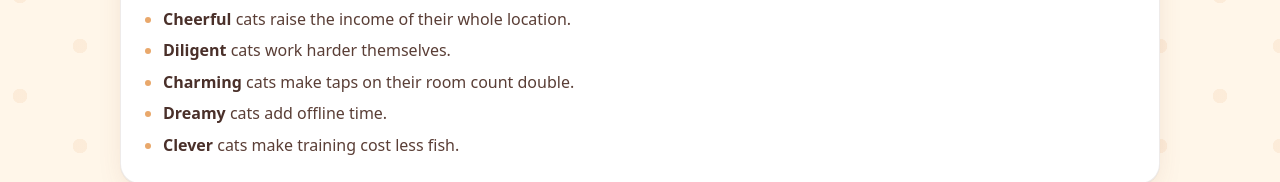
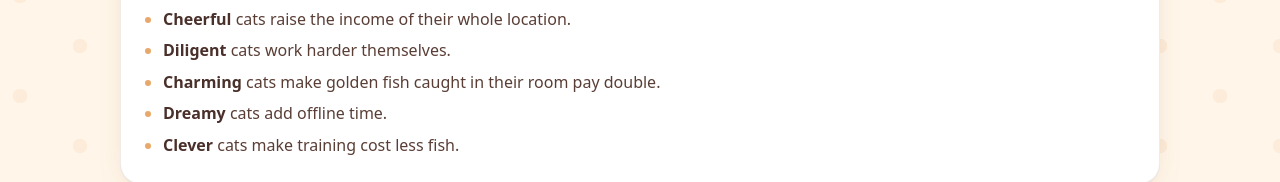
Before and after one commit to vybgss/whiskerton-docs, a plain HTML site: page support.html in a window 1280 px wide. Both pictures are taken after a click on the heading "How do I hire and train cats?". Shown: the part 1124-1306 px from the top of the page. Drawn offline with Linux system fonts and the light colour scheme.

Commit message:
Describe the new Charming effect

```diff
--- a/support.html
+++ b/support.html
@@ -99,7 +99,7 @@
               <ul>
                 <li><strong>Cheerful</strong> cats raise the income of their whole location.</li>
                 <li><strong>Diligent</strong> cats work harder themselves.</li>
-                <li><strong>Charming</strong> cats make taps on their room count double.</li>
+                <li><strong>Charming</strong> cats make golden fish caught in their room pay double.</li>
                 <li><strong>Dreamy</strong> cats add offline time.</li>
                 <li><strong>Clever</strong> cats make training cost less fish.</li>
               </ul>
```
